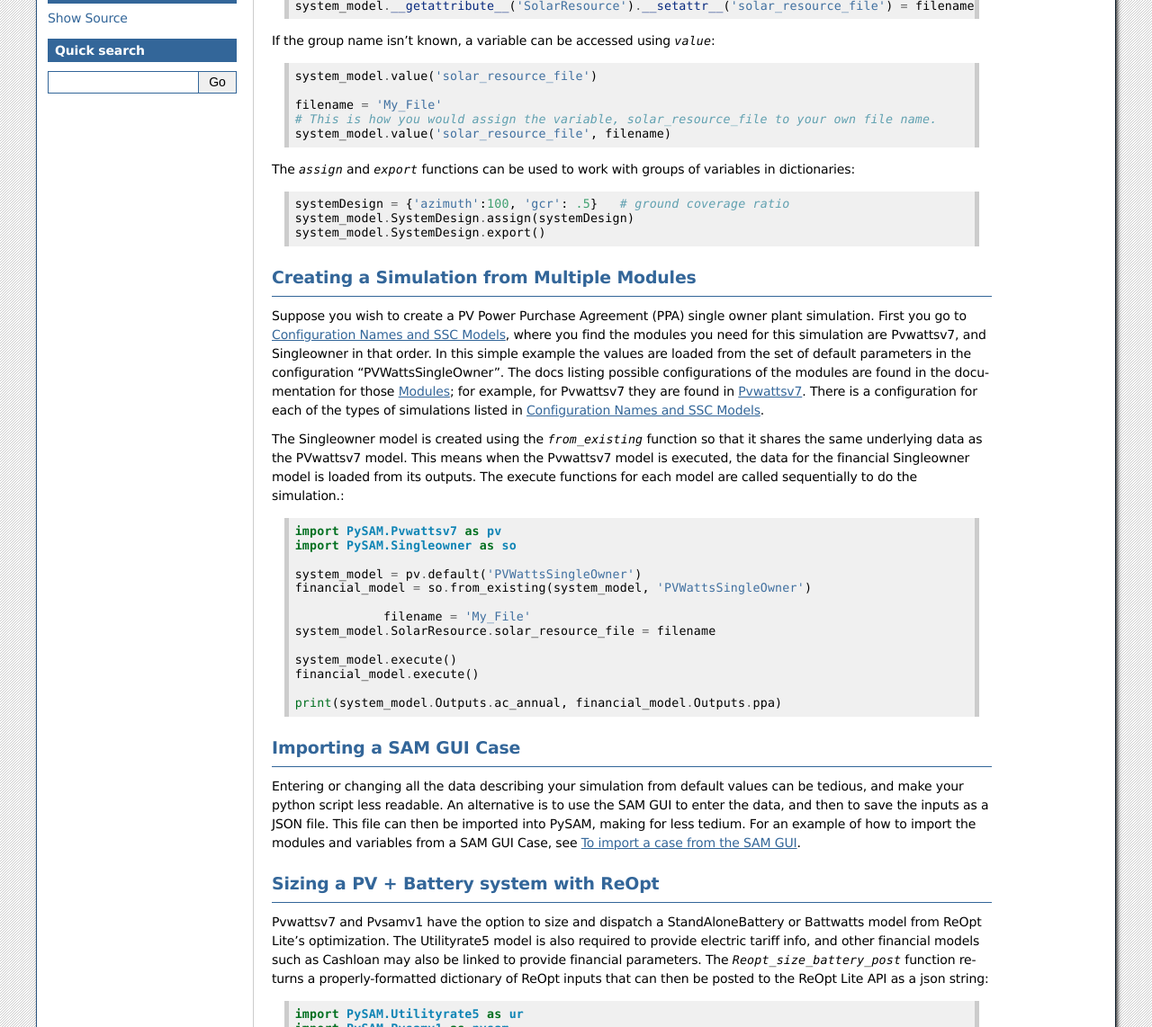
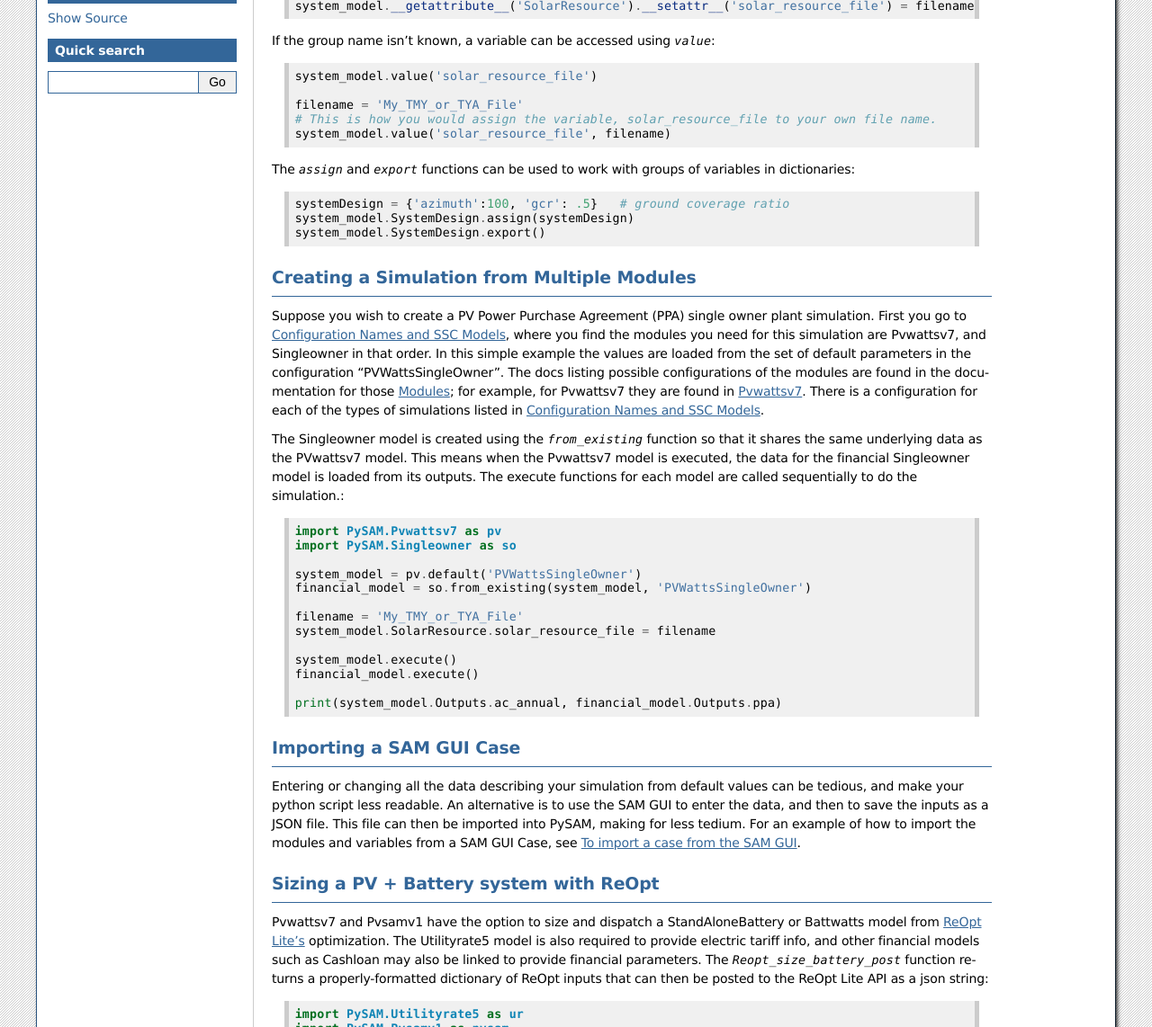
Before and after one commit to NREL/pysam, a Sphinx documentation site: the page built from docs/Examples.rst, in a window 1280 px wide. Shown: the part 412-1554 px from the top of the page at 90% size. Built offline with Sphinx 7.4.7, drawn with Linux system fonts in a browser that asks for light colours.

Commit message:
A few more doc edits....

```diff
--- a/docs/Examples.rst
+++ b/docs/Examples.rst
@@ -30,7 +30,7 @@
 
     system_model.value('solar_resource_file')
 
-    filename = 'My_File'
+    filename = 'My_TMY_or_TYA_File'
     # This is how you would assign the variable, solar_resource_file to your own file name.
     system_model.value('solar_resource_file', filename)
 
@@ -66,7 +66,7 @@
     system_model = pv.default('PVWattsSingleOwner')
     financial_model = so.from_existing(system_model, 'PVWattsSingleOwner')
 
-		filename = 'My_File'
+    filename = 'My_TMY_or_TYA_File'
     system_model.SolarResource.solar_resource_file = filename
 
     system_model.execute()
@@ -76,7 +76,7 @@
 
 
 Importing a SAM GUI Case
-*******************
+************************
 
 Entering or changing all the data describing your simulation from default values
 can be tedious, and make your python script less readable.  An alternative is to
@@ -86,11 +86,11 @@
 
 
 Sizing a PV + Battery system with ReOpt
-**************************************
+***************************************
 
 Pvwattsv7 and Pvsamv1 have the option to size and dispatch a StandAloneBattery
-or Battwatts model from ReOpt Lite's
-optimization. The Utilityrate5 model is also required to provide electric tariff
+or Battwatts model from `ReOpt Lite's <https://reopt.nrel.gov/>`_ optimization.
+The Utilityrate5 model is also required to provide electric tariff
 info, and other financial models
 such as Cashloan may also be linked to provide financial parameters. The
 `Reopt_size_battery_post` function returns
```
Also changed, not shown: 2 other files.
